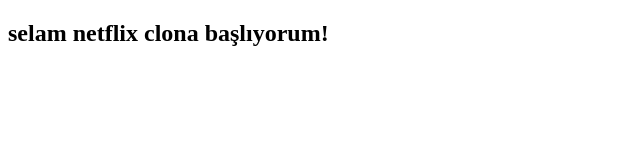
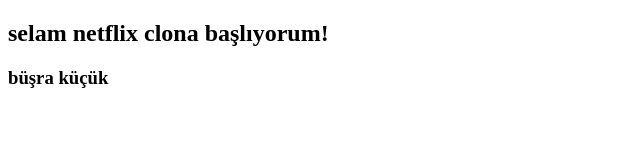
Before and after one commit to 4Nisan/NetflixClone, a plain HTML site: page index.html in a window 1280 px wide. Shown: the whole page, without its empty margins (0-640 px from the left). Drawn offline with Linux system fonts and the light colour scheme.

Commit message:
değişiklik yapıldı

```diff
--- a/index.html
+++ b/index.html
@@ -8,5 +8,6 @@
 </head>
 <body>
     <h2>selam netflix clona başlıyorum!</h2>
+    <h3>büşra küçük</h3>
 </body>
 </html>
```
